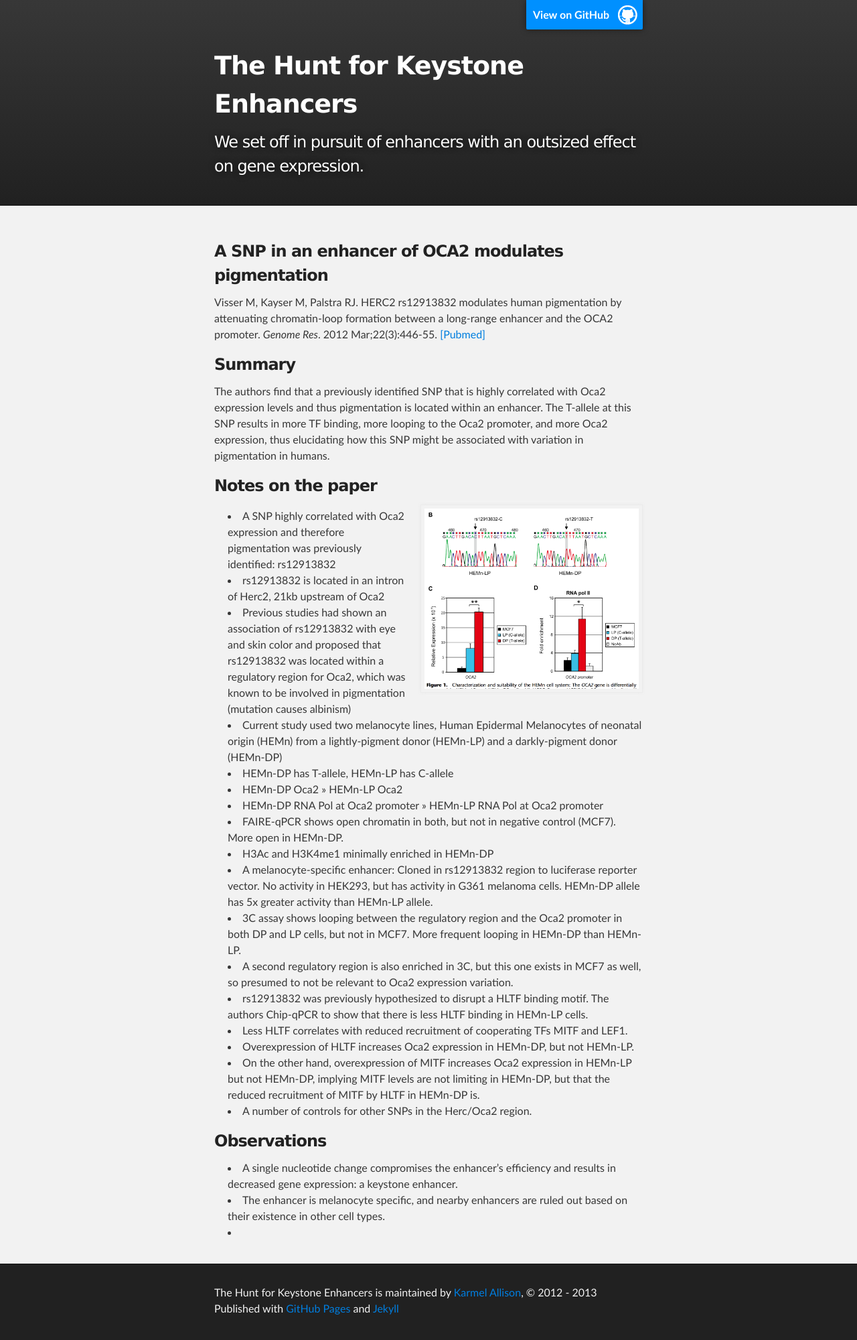
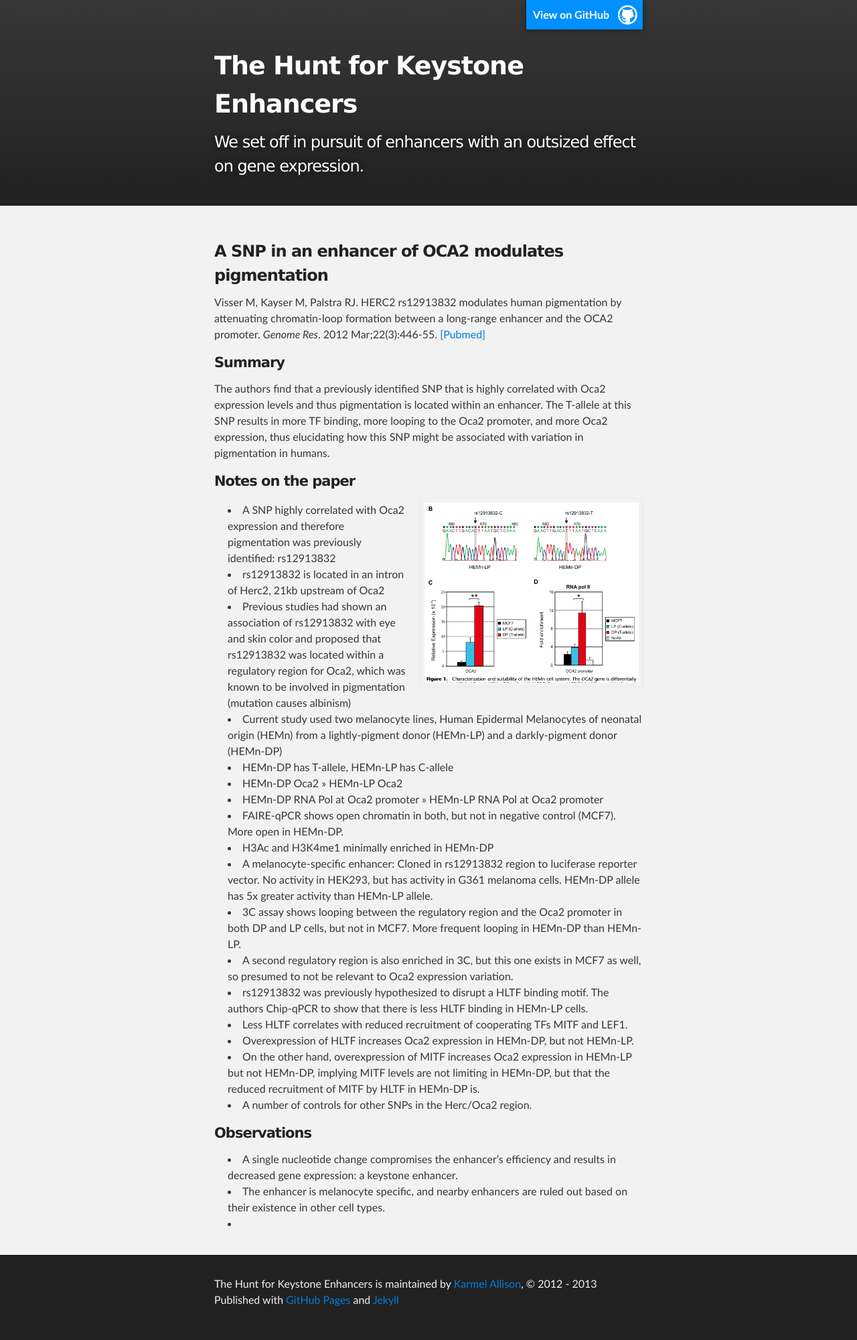
Before and after one commit to karmel/keystone-enhancers, a Jekyll site: the page built from _posts/2012-03-22-SNP-in-an-enhancer-of-oca2-modulates-pigmentation.md, in a window 1280 px wide. Shown: the whole page at 67% size. Built offline with Jekyll 4.4.1, drawn with Linux system fonts in a browser that asks for light colours; Markdown is read by kramdown in place of the engine named in the settings.

```diff
--- a/_posts/2012-03-22-SNP-in-an-enhancer-of-oca2-modulates-pigmentation.md
+++ b/_posts/2012-03-22-SNP-in-an-enhancer-of-oca2-modulates-pigmentation.md
@@ -6,11 +6,11 @@
 
 Visser M, Kayser M, Palstra RJ. HERC2 rs12913832 modulates human pigmentation by attenuating chromatin-loop formation between a long-range enhancer and the OCA2 promoter. _Genome Res_. 2012 Mar;22(3):446-55. <a class="pubmed-link" href="http://www.ncbi.nlm.nih.gov/pubmed/22234890" target="_blank">[Pubmed]</a>
 
-### Summary
+#### Summary
 
 The authors find that a previously identified SNP that is highly correlated with Oca2 expression levels and thus pigmentation is located within an enhancer. The T-allele at this SNP results in more TF binding, more looping to the Oca2 promoter, and more Oca2 expression, thus elucidating how this SNP might be associated with variation in pigmentation in humans.
 
-### Notes on the paper
+#### Notes on the paper
 <img class="examples-image-right" src="{{ site.baseurl}}/images/examples/2012-03-22-SNP-in-an-enhancer-of-oca2-modulates-pigmentation_fig1.png" alt="Visser et al. Figure 1B-C" title="Figure 1B-C" />
 
 * A SNP highly correlated with Oca2 expression and therefore pigmentation was previously identified: rs12913832
@@ -31,7 +31,7 @@
 * On the other hand, overexpression of MITF increases Oca2 expression in HEMn-LP but not HEMn-DP, implying MITF levels are not limiting in HEMn-DP, but that the reduced recruitment of MITF by HLTF in HEMn-DP is.
 * A number of controls for other SNPs in the Herc/Oca2 region.
 
-### Observations
+#### Observations
 
 * A single nucleotide change compromises the enhancer's efficiency and results in decreased gene expression: a keystone enhancer.
 * The enhancer is melanocyte specific, and nearby enhancers are ruled out based on their existence in other cell types.
```
